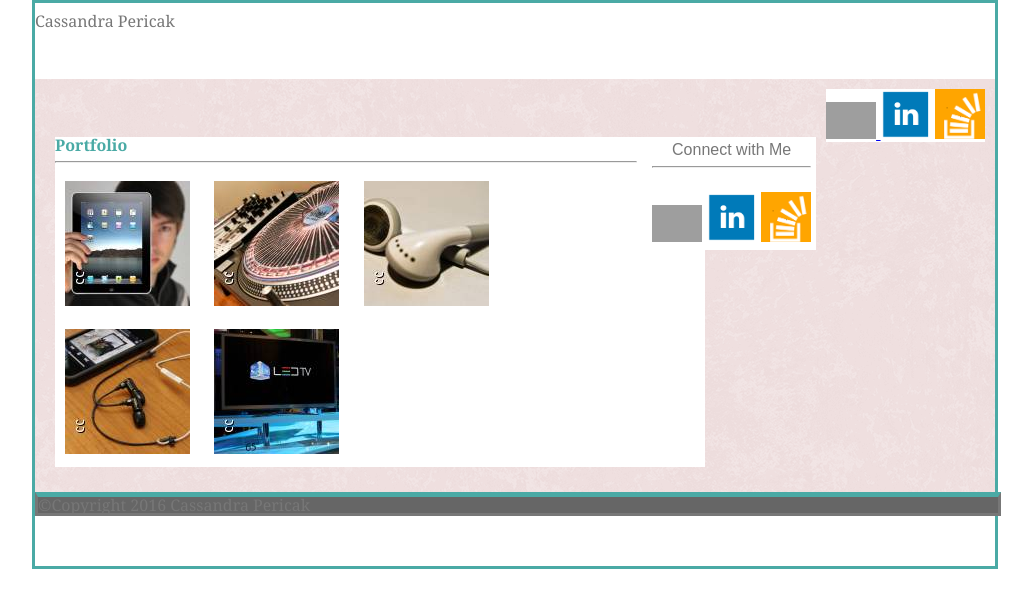
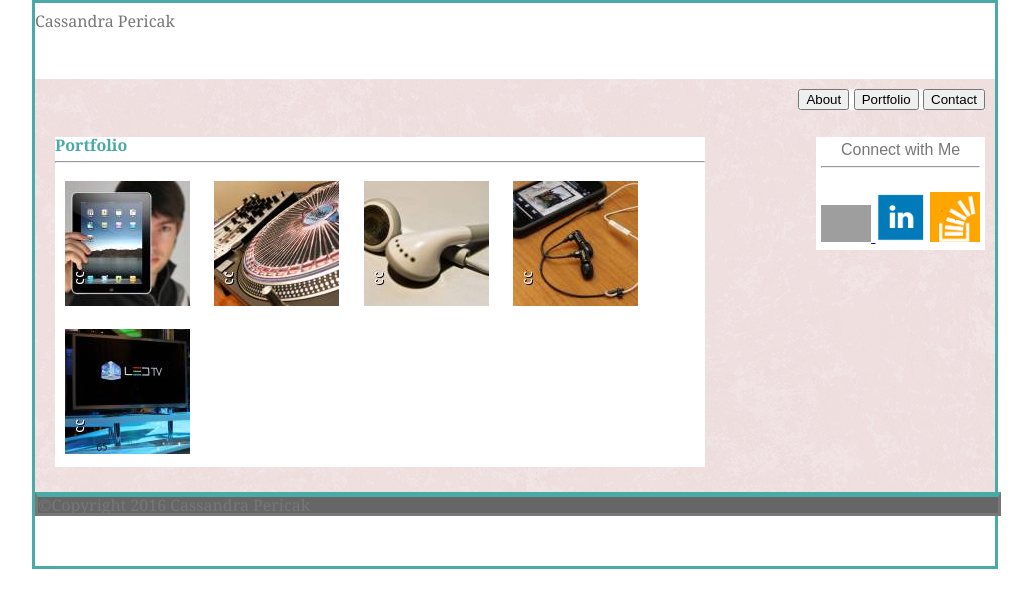
Before and after one commit to cpericak823/Basic-Portfolio, a PHP site: page /portfolio.html in a window 1280 px wide. Shown: the top 608 px of the page, without its empty margins (228-1260 px from the left). Run offline with PHP 8.4, Linux system fonts and the light colour scheme; grey boxes are pictures that could not be loaded.

Commit message:
updated pages

```diff
--- a/contact.html
+++ b/contact.html
@@ -1,12 +1,15 @@
 <!DOCTYPE html>
 <html>
 	<head>
+
 		<title>
 			Cassandra Pericak
 		</title>
+
 <link rel="stylesheet" type="text/css" href="./assets/css/reset.css">
 
 <link rel="stylesheet" type="text/css" href="./assets/css/style.css">
+
 	</head>
 
 		<body class="body">
@@ -36,6 +39,7 @@
 				<a href="https://www.linkedin.com/in/cassandrapericak"><img src="assets/images/linkedin_square_color-128.png" class="images" target=_blank alt="linkedin"></a>
 
 				<a href="http://stackoverflow.com/users/6776773/cassie"><img src="assets/images/stackoverflow.png" class="images" target=_blank alt="stackoverflow"></a>
+			</aside>
 
 		<form class="section">
 
@@ -78,6 +82,6 @@
 			<footer class="footer">
 				&copy;Copyright 2016 Cassandra Pericak
 			</footer>
-
+		</div>
 	</body>
 </html>
--- a/portfolio.html
+++ b/portfolio.html
@@ -1,12 +1,15 @@
 <!DOCTYPE html>
 <html>
 	<head>
+
 		<title>
 			Cassandra Pericak
 		</title>
-		<link rel="stylesheet" type="text/css" href="./assets/css/reset.css">
 
-		<link rel="stylesheet" type="text/css" href="./assets/css/style.css">
+<link rel="stylesheet" type="text/css" href="./assets/css/reset.css">
+
+<link rel="stylesheet" type="text/css" href="./assets/css/style.css">
+
 	</head>
 
 	<body class="body">
@@ -20,11 +23,9 @@
 	<div class="container">
 
 			<nav class="navigation">
-				<a href="https://github.com/cpericak823"><img src="assets/images/social_media_logo_github-128.png" class="images" target=_blank alt="github"> </a>
-
-				<a href="https://www.linkedin.com/in/cassandrapericak"><img src="assets/images/linkedin_square_color-128.png" class="images" target=_blank alt="linkedin"></a>
-
-				<a href="http://stackoverflow.com/users/6776773/cassie"><img src="assets/images/stackoverflow.png" class="images" target=_blank alt="stackoverflow"></a>
+				<a href="index.html"><button class="About">About</button></a>
+				<a href="portfolio.html"><button class="Portfolio">Portfolio</button></a>
+				<a href="contact.html"><button class="Contact">Contact</button></a>
 			</nav>
 
 <br><br><br>
@@ -33,18 +34,18 @@
 				Connect with Me
 			<hr>
 <br>
-				<img src="assets/images/social_media_logo_github-128.png" class="images" alt="github">
+				<a href="https://github.com/cpericak823"><img src="assets/images/social_media_logo_github-128.png" class="images" target=_blank alt="github"> </a>
 
-				<img src="assets/images/linkedin_square_color-128.png" class="images" alt="linkedin">
+				<a href="https://www.linkedin.com/in/cassandrapericak"><img src="assets/images/linkedin_square_color-128.png" class="images" target=_blank alt="linkedin"></a>
 
-				<img src="assets/images/stackoverflow.png" class="images" alt="stackoverflow">
+				<a href="http://stackoverflow.com/users/6776773/cassie"><img src="assets/images/stackoverflow.png" class="images" target=_blank alt="stackoverflow"></a>
 			</aside>
 
 			<section class="section">
 
-			<h1 class="title">
+				<h1 class="title">
 					Portfolio
-			</h1>
+				</h1>
 
 			<hr>
 
@@ -55,7 +56,7 @@
 				<img src="./assets/images/rockpaperscissors_placeholder.jpg" class="images1" alt="rock-papers-scissors">
 			</section>
 
-		<footer class="footer">
+			<footer class="footer">
 				&copy;Copyright 2016 Cassandra Pericak
 			</footer>
 		</div>
```
Also changed, not shown: index.html (+6 -6 lines), assets/css/style.css (line endings or trailing spaces). Lines whose indentation alone changed are shown as unchanged.
